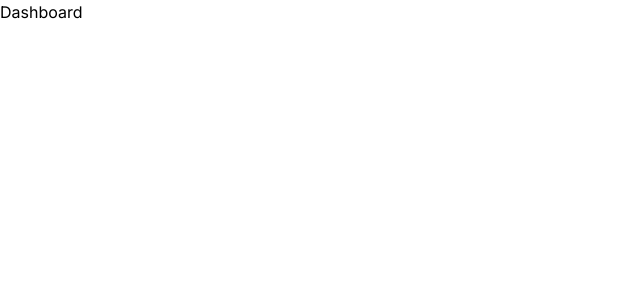
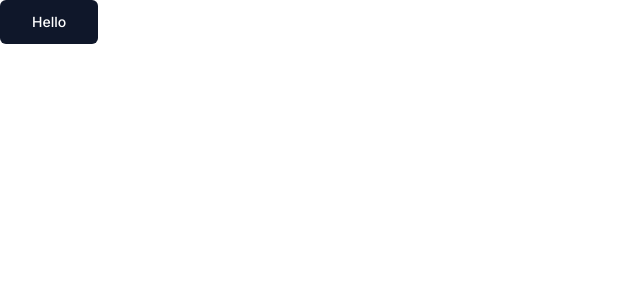
Before and after one commit to choiruladamm/next-realtime-chat-app, a Next.js app: page /dashboard in a window 1280 px wide. Shown: the top 300 px of the page, without its empty margins (0-640 px from the left). Built offline with nearby package versions, Linux system fonts and the light colour scheme.

Commit message:
Finished Button Components

```diff
--- a/package.json
+++ b/package.json
@@ -14,12 +14,15 @@
     "@types/react-dom": "18.2.4",
     "autoprefixer": "10.4.14",
     "class-variance-authority": "^0.6.0",
+    "clsx": "^1.2.1",
     "eslint": "8.40.0",
     "eslint-config-next": "13.4.1",
+    "lucide-react": "^0.216.0",
     "next": "13.4.1",
     "postcss": "8.4.23",
     "react": "18.2.0",
     "react-dom": "18.2.0",
+    "tailwind-merge": "^1.12.0",
     "tailwindcss": "3.3.2",
     "typescript": "4.9.5"
   }
--- a/src/app/dashboard/page.tsx
+++ b/src/app/dashboard/page.tsx
@@ -1,11 +1,10 @@
-import { FC } from 'react'
+import Button from "@/components/ui/Button";
+import { FC } from "react";
 
-interface pageProps {
-
-}
+interface pageProps {}
 
 const page: FC<pageProps> = ({}) => {
-  return <div>Dashboard</div>
-}
+    return <Button size='lg'>Hello</Button>
+};
 
-export default page
+export default page;
--- a/src/app/page.tsx
+++ b/src/app/page.tsx
@@ -2,7 +2,6 @@
   return (
     <div className="h-[15rem] border w-[15rem] grid place-items-center">
       <p className="text-yellow-300">Hello World</p>
-      <a href="/dashboard">jknkjd</a>
     </div>
   );
 }
--- a/src/components/ui/Button.tsx
+++ b/src/components/ui/Button.tsx
@@ -1,11 +1,53 @@
-import { FC } from 'react'
+import { cn } from "@/lib/utils";
+import { cva, VariantProps } from "class-variance-authority";
+import { Loader2 } from "lucide-react";
+import { ButtonHTMLAttributes, FC } from "react";
 
-interface ButtonProps {
+const buttonVariants = cva(
+  "inline-flex items-center justify-center text-sm font-medium transition-colors rounded-md active:scale-95 focus:outline-none focus:ring-2 focus:ring-slate-400 focus:ring-offset-2 disabled:opacity-50 disabled:pointer-events-none",
+  {
+    variants: {
+      variant: {
+        default: "text-white bg-slate-900 hover:bg-slate-800",
+        ghost: "bg-transparent hover:text-slate-900 hover:bg-slate-200",
+      },
+      size: {
+        default: "h-10 py-2 px-4",
+        sm: "h-9 px-2",
+        lg: "h-11 px-8",
+      },
+    },
+    defaultVariants: {
+      variant: "default",
+      size: "default",
+    },
+  }
+);
 
+export interface ButtonProps
+  extends ButtonHTMLAttributes<HTMLButtonElement>,
+    VariantProps<typeof buttonVariants> {
+  isLoading?: boolean;
 }
 
-const Button: FC<ButtonProps> = ({}) => {
-  return <div>Button</div>
-}
+const Button: FC<ButtonProps> = ({
+  className,
+  children,
+  variant,
+  isLoading,
+  size,
+  ...props
+}) => {
+  return (
+    <button
+      className={cn(buttonVariants({ variant, size, className }))}
+      {...props}
+      disabled={isLoading}
+    >
+      {isLoading ? <Loader2 className="w-4 h-4 mr-2 animate-spin" /> : null}
+      {children}
+    </button>
+  );
+};
 
-export default Button
+export default Button;
--- /dev/null
+++ b/src/lib/utils.ts
@@ -0,0 +1,6 @@
+import { ClassValue, clsx } from "clsx";
+import { twMerge } from "tailwind-merge";
+
+export function cn(...inputs: ClassValue[]) {
+  return twMerge(clsx(inputs));
+}
```
Also changed, not shown: 1 other file (tests, documents, lock files or other folders).
